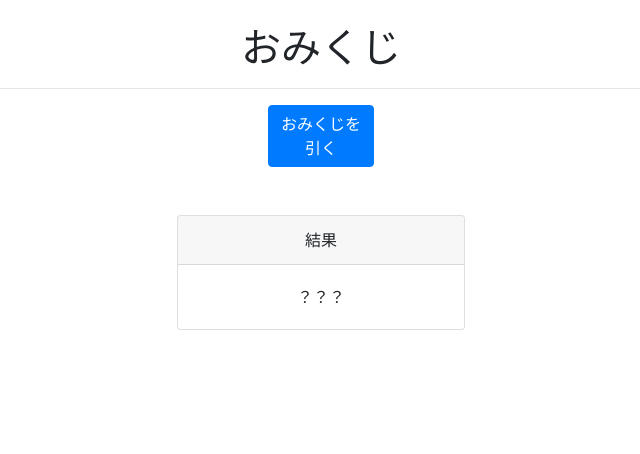
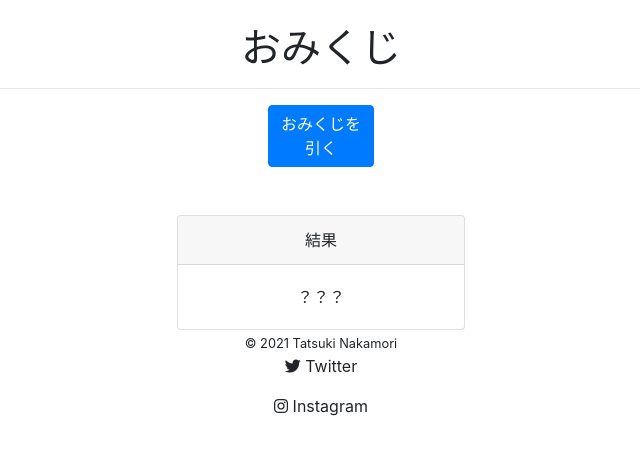
Before and after one commit to Tatsuki0810/Omikuji, a plain HTML site: page index.html in a window 1280 px wide. Shown: the whole page, without its empty margins (319-959 px from the left). Drawn offline with nearby package versions, Linux system fonts and the light colour scheme.

Commit message:
細かいところ

```diff
--- a/index.html
+++ b/index.html
@@ -4,6 +4,7 @@
         <title>おみくじ</title>
         <meta charset="UTF-8">
         <link rel="stylesheet" href="https://stackpath.bootstrapcdn.com/bootstrap/4.3.1/css/bootstrap.min.css" integrity="sha384-ggOyR0iXCbMQv3Xipma34MD+dH/1fQ784/j6cY/iJTQUOhcWr7x9JvoRxT2MZw1T" crossorigin="anonymous">
+        <link rel="stylesheet" href="https://use.fontawesome.com/releases/v5.1.0/css/all.css" integrity="sha384-lKuwvrZot6UHsBSfcMvOkWwlCMgc0TaWr+30HWe3a4ltaBwTZhyTEggF5tJv8tbt" crossorigin="anonymous">
         <script type="text/javascript" src="main.js"></script>
         <style>
             body {
@@ -24,6 +25,11 @@
             <div class="card-header">結果</div>
             <div class="card-body" id="result">？？？</div>
         </div>
+        <footer>
+            <small>© 2021 Tatsuki Nakamori</small>
+            <p href="https://twitter.com/brass_x" target="_blank"><i class="fab fa-twitter"></i> Twitter</p>
+            <p href="https://instagram.com/kmmn810" target="_blank"><i class="fab fa-instagram"></i> Instagram</p>
+        </footer>
         <script src="https://code.jquery.com/jquery-3.3.1.slim.min.js" integrity="sha384-q8i/X+965DzO0rT7abK41JStQIAqVgRVzpbzo5smXKp4YfRvH+8abtTE1Pi6jizo" crossorigin="anonymous"></script>
         <script src="https://cdnjs.cloudflare.com/ajax/libs/popper.js/1.14.7/umd/popper.min.js" integrity="sha384-UO2eT0CpHqdSJQ6hJty5KVphtPhzWj9WO1clHTMGa3JDZwrnQq4sF86dIHNDz0W1" crossorigin="anonymous"></script>
         <script src="https://stackpath.bootstrapcdn.com/bootstrap/4.3.1/js/bootstrap.min.js" integrity="sha384-JjSmVgyd0p3pXB1rRibZUAYoIIy6OrQ6VrjIEaFf/nJGzIxFDsf4x0xIM+B07jRM" crossorigin="anonymous"></script>
```
